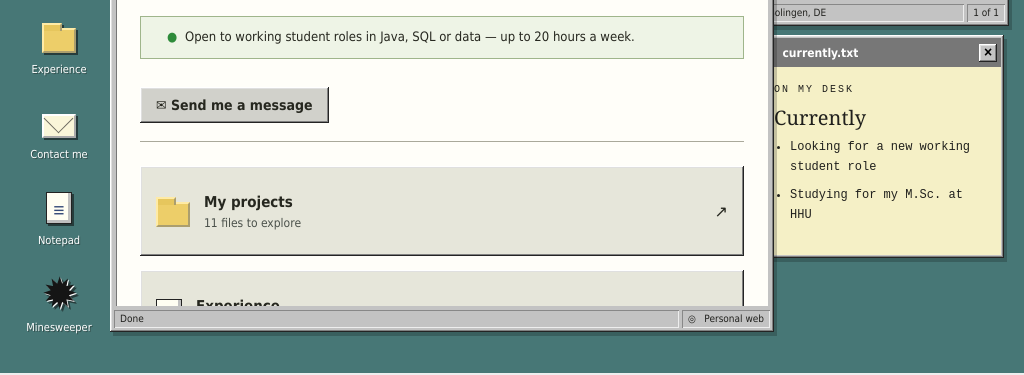
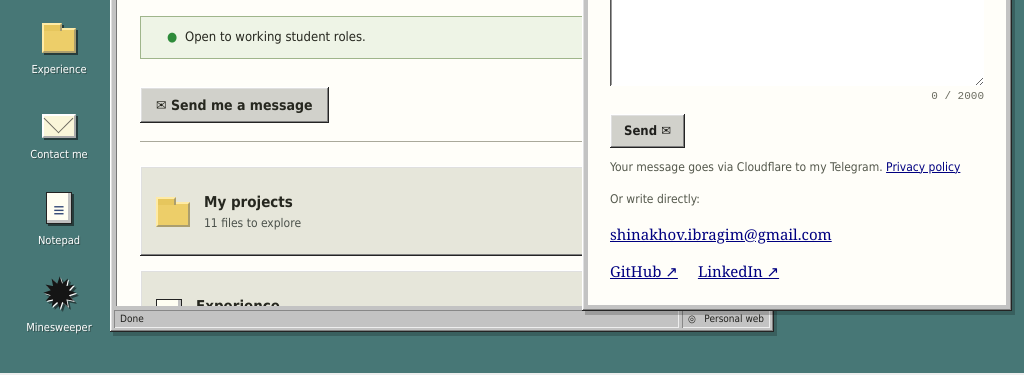
Before and after one commit to shinahov/portfolio, a plain HTML site: page index.html in a window 1024 px wide. Shown: the part 390-765 px from the top of the page. Drawn offline with Linux system fonts and the light colour scheme.

Commit message:
Contact window opens from 1000 px wide

```diff
--- a/explorer.css
+++ b/explorer.css
@@ -820,6 +820,14 @@
   }
 }
 
+/* Medium screens (1000–1199 px): the contact window sits at the right edge. */
+@media (min-width: 1000px) and (max-width: 1199px) {
+  #contact-window {
+    left: auto;
+    right: 12px;
+  }
+}
+
 /* Desktop icons always fit above the taskbar, also on short laptop screens at 100 % zoom.
    The space between icons shrinks with the window height. */
 @media (min-width: 851px) {
--- a/main.js
+++ b/main.js
@@ -49,7 +49,7 @@ const HOME_HTML = `
   <h1>I'm Ibragim<br>Shinakhov.</h1>
   <p class="subtitle">JAVA · SQL · DATA / M.SC. AT HHU DÜSSELDORF</p>
   <p class="availability">
-    <span class="online-dot" aria-hidden="true">●</span> Open to working student roles in Java, SQL or data — up to 20 hours a week.
+    <span class="online-dot" aria-hidden="true">●</span> Open to working student roles.
   </p>
   <button class="contact-cta retro-button" data-open="contact">✉ Send me a message</button>
   <hr>
@@ -691,7 +691,7 @@ render('home');
 const initialPage = location.hash.slice(1);
 if (initialPage === 'projects' || PAGE_TITLES[initialPage]) render(initialPage);
 
-// On large screens the contact window is already open at start (placed next to the homepage text,
+// On screens from 1000 px the contact window is already open at start (placed next to the homepage text,
 // see explorer.css). It does not take the keyboard focus. Phones get the big button instead.
-const OPEN_CONTACT_AT_START = '(min-width: 1200px)';
+const OPEN_CONTACT_AT_START = '(min-width: 1000px)';
 if (matchMedia(OPEN_CONTACT_AT_START).matches || initialPage === 'contact') showWindow('contact');
```
